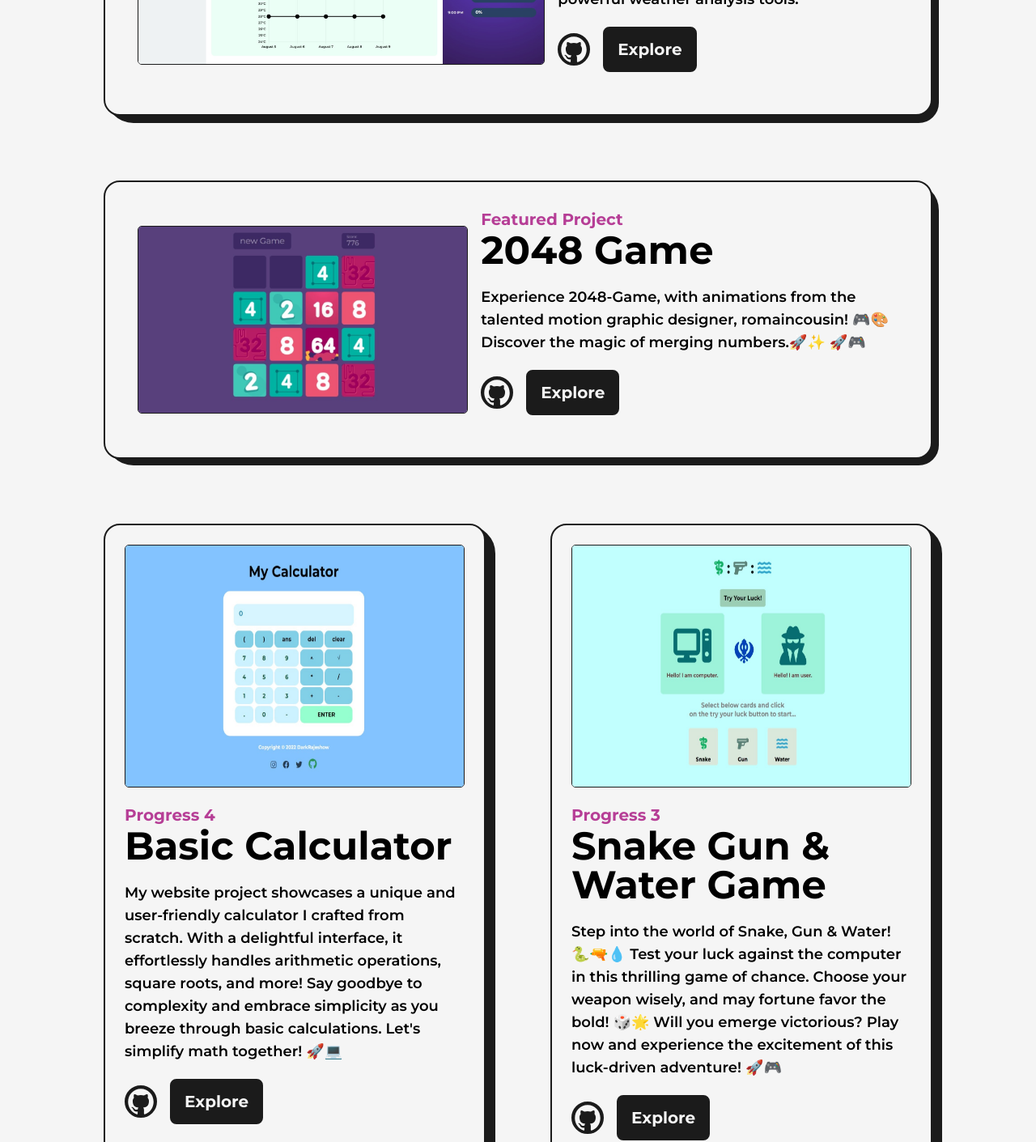
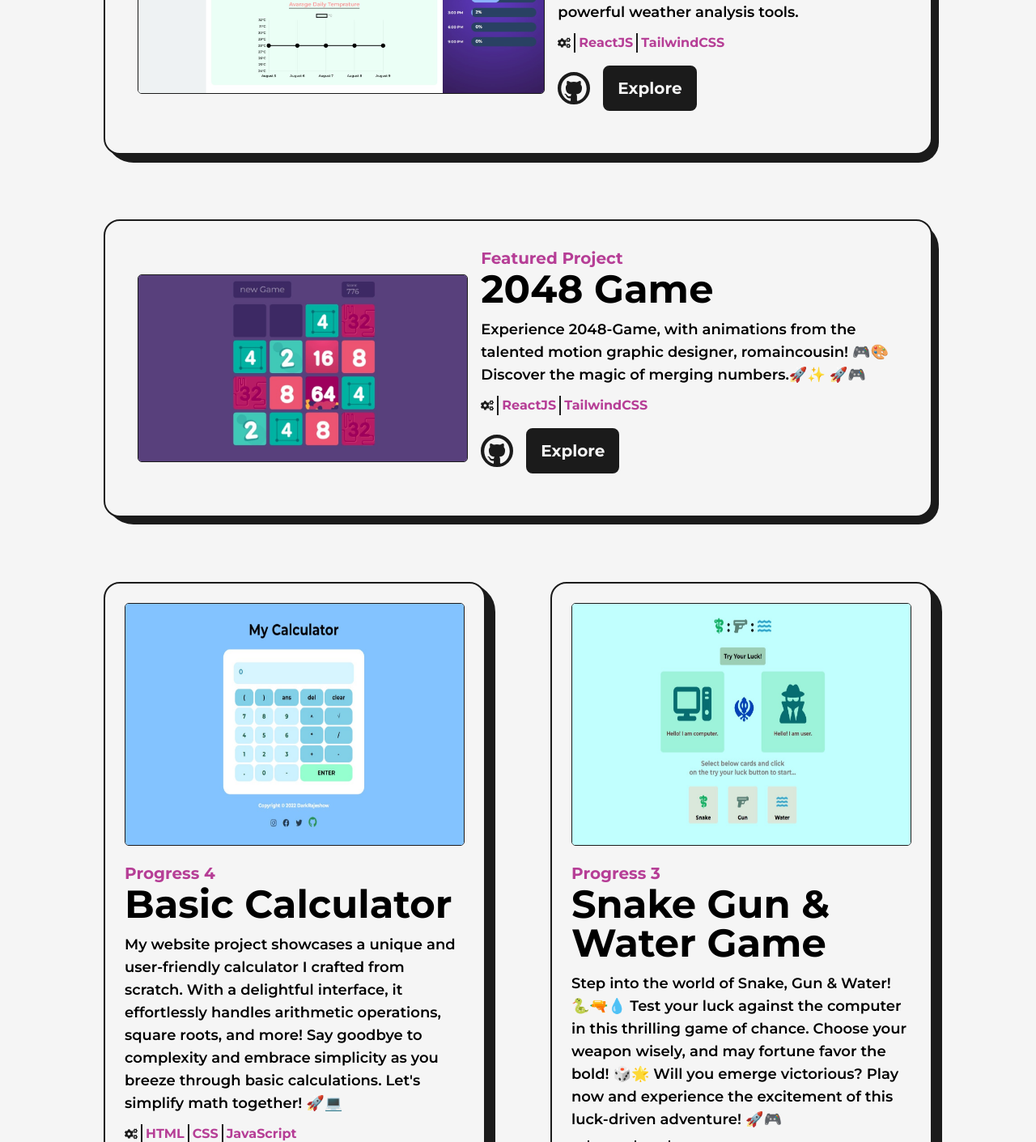
Before and after one commit to DarkRajeshow/My_Portfolio, a Next.js app: page /projects in a window 1280 px wide. Shown: the part 1330-2741 px from the top of the page at 81% size. Built offline with nearby package versions, Linux system fonts and the light colour scheme.

Commit message:
Adding skills used

```diff
--- a/components/ProjectShowcase.js
+++ b/components/ProjectShowcase.js
@@ -3,18 +3,18 @@ import React from 'react'
 import AnimateText from './AnimateText'
 import Image from 'next/image'
 import { GithubIcon } from './Icon'
-import Anime from '@/public/images/projects/anime.jpeg'
+import Anime from '@/public/images/projects/otaku.jpeg'
 import cllimateClues from '@/public/images/projects/cllimateClues.jpeg'
 import Calculator from '@/public/images/projects/calculator.jpeg'
 import SnakeGame from '@/public/images/projects/snakeGame.jpeg'
 import SimonGame from '@/public/images/projects/simonGame.jpeg'
 import game_2048 from '@/public/images/projects/2048.jpeg'
 import University from '@/public/images/projects/university.jpeg'
-
 import { motion } from 'framer-motion'
+import { FaCogs } from 'react-icons/fa'
 
 
-const GridElementFeatured = ({ image, gitHub, title, description, websiteLink, featured = false, projectNo = "" }) => {
+const GridElementFeatured = ({ image, gitHub, title, description, websiteLink, featured = false, projectNo = "", technologyUsed = ['JavaScript'] }) => {
 
     const handleNavigateProject = () => {
         window.open(websiteLink, '_blank');
@@ -40,7 +40,7 @@ const GridElementFeatured = ({ image, gitHub, title, description, websiteLink, f
                     viewport={{ once: true }}
 
                 >
-                    <Image src={image} onClick={handleNavigateProject} className='cursor-pointer hover:scale-[1.02] transition-all h-full w-full' alt='Project_Tumbnail'/>
+                    <Image src={image} onClick={handleNavigateProject} className='cursor-pointer hover:scale-[1.02] transition-all h-full w-full' alt='Project_Tumbnail' />
                 </motion.div>
 
 
@@ -60,7 +60,7 @@ const GridElementFeatured = ({ image, gitHub, title, description, websiteLink, f
                     viewport={{ once: true }}
 
                 >
-                    <h3 className='text-primary font-bold text-base sm:text-lg md:text-xl'> {featured ? "Featured Project" : `Progress ${projectNo}`}</h3>
+                    <h3 className='text-primary dark:text-primaryDark font-bold text-base sm:text-lg md:text-xl'> {featured ? "Featured Project" : `Progress ${projectNo}`}</h3>
                     <h2 className='text-2xl sm:text-3xl md:text-5xl font-bold'
                         initial={{
                             y: 40,
@@ -79,7 +79,15 @@ const GridElementFeatured = ({ image, gitHub, title, description, websiteLink, f
                     <div className="content"
 
                     >
-                        <p className='font-semibold text-sm sm:text-base md:text-lg py-2 md:py-5'>{description}</p>
+                        <p className='font-semibold text-sm sm:text-base md:text-lg py-2 md:py-3'>{description}</p>
+
+                        <div className='text-primary dark:text-primaryDark text-base font-bold pb-4 flex items-center'>
+                            <FaCogs className='text-dark dark:text-light'/>
+                            {technologyUsed.map((tech, index)=>{
+                                return (
+                                    <p className='pl-1 ml-1 border-l-2 border-dark dark:border-light' key={index}>{tech}</p>
+                                )
+                            })}</div>
                         <div className="links flex pb-5 items-center">
                             <a href={gitHub} target='_blank'><GithubIcon className={'!w-[30px] md:!w-[40px] text-light bg-dark border-2 hover:bg-light dark:bg-light dark:text-dark hover:text-dark border-dark dark:hover:bg-dark dark:hover:text-light dark:border-light rounded-full'} /></a>
                             <a href={websiteLink} target='_blank'><button className='text-[12px] sm:text-sm md:text-xl text-light bg-dark font-bold py-1 px-2 md:px-4 md:py-3 mx-4 rounded-lg hover:scale-[1.02] transition-all border-2 hover:bg-light dark:bg-light dark:text-dark hover:text-dark border-dark dark:hover:bg-dark dark:hover:text-light dark:border-light'>Explore</button></a>
@@ -97,21 +105,21 @@ export default function ProjectShowcase() {
 
             <div className="grid grid-cols-2 gap-20 pb-64">
 
-                <GridElementFeatured image={Anime} websiteLink={"https://darkrajeshow.github.io/Otaku_An_Anime_Discovery/"} gitHub="https://github.com/DarkRajeshow/Otaku_A_Anime_Discover" title="Otaku: An Anime Discovery" description={"Discover your favorite anime on Otaku! Find recommendations based on genre, year, and age rating. Get detailed info and personalized suggestions. Try it now!"} featured={true} />
+                <GridElementFeatured image={Anime} websiteLink={"https://otakuuniverse.vercel.app/"} gitHub="https://github.com/DarkRajeshow/Otaku_in_nextJS" technologyUsed={["NextJS", "TailwindCSS"]} title="Otaku Universe: An Anime Discovery" description={"Discover your favorite anime on Otaku! Find recommendations based on genre, year, and age rating. Get detailed info and personalized suggestions. Try it now!"} featured={true} />
 
-                <GridElementFeatured image={cllimateClues} websiteLink={"https://darkrajeshow.github.io/ClimateClues/"} gitHub="https://github.com/DarkRajeshow/ClimateClues" title="ClimateClues" description={"Get future forecasts, rain chances, current temperature, and humidity for any city. Stay informed and plan confidently with our powerful weather analysis tools."} featured={true} />
+                <GridElementFeatured image={cllimateClues} websiteLink={"https://darkrajeshow.github.io/ClimateClues/"} gitHub="https://github.com/DarkRajeshow/ClimateClues" title="ClimateClues" technologyUsed={["ReactJS", "TailwindCSS"]} description={"Get future forecasts, rain chances, current temperature, and humidity for any city. Stay informed and plan confidently with our powerful weather analysis tools."} featured={true} />
 
-                <GridElementFeatured image={game_2048} websiteLink={"https://darkrajeshow.github.io/2048/"} gitHub="https://github.com/DarkRajeshow/2048" title="2048 Game" description={"Experience 2048-Game, with animations from the talented motion graphic designer, romaincousin! 🎮🎨 Discover the magic of merging numbers.🚀✨ 🚀🎮"} featured={true} />
+                <GridElementFeatured image={game_2048} websiteLink={"https://darkrajeshow.github.io/2048/"} gitHub="https://github.com/DarkRajeshow/2048" technologyUsed={["ReactJS","TailwindCSS"]} title="2048 Game" description={"Experience 2048-Game, with animations from the talented motion graphic designer, romaincousin! 🎮🎨 Discover the magic of merging numbers.🚀✨ 🚀🎮"} featured={true} />
 
-                <GridElementFeatured image={Calculator} websiteLink={"https://darkrajeshow.github.io/My-Calculator-Version-2.0/"} gitHub="https://github.com/DarkRajeshow/My-Calculator-Version-2.0" title="Basic Calculator" description={"My website project showcases a unique and user-friendly calculator I crafted from scratch. With a delightful interface, it effortlessly handles arithmetic operations, square roots, and more! Say goodbye to complexity and embrace simplicity as you breeze through basic calculations. Let's simplify math together! 🚀💻"} projectNo="4" />
+                <GridElementFeatured image={Calculator} websiteLink={"https://darkrajeshow.github.io/My-Calculator-Version-2.0/"} technologyUsed={["HTML","CSS", "JavaScript"]} gitHub="https://github.com/DarkRajeshow/My-Calculator-Version-2.0" title="Basic Calculator" description={"My website project showcases a unique and user-friendly calculator I crafted from scratch. With a delightful interface, it effortlessly handles arithmetic operations, square roots, and more! Say goodbye to complexity and embrace simplicity as you breeze through basic calculations. Let's simplify math together! 🚀💻"} projectNo="4" />
 
-                <GridElementFeatured image={SnakeGame} websiteLink={"https://darkrajeshow.github.io/SnakeGunWater_Game/"} gitHub="https://github.com/DarkRajeshow/SnakeGunWater_Game" title="Snake Gun & Water Game" description={"Step into the world of Snake, Gun & Water! 🐍🔫💧 Test your luck against the computer in this thrilling game of chance. Choose your weapon wisely, and may fortune favor the bold! 🎲🌟 Will you emerge victorious? Play now and experience the excitement of this luck-driven adventure! 🚀🎮"} projectNo="3" />
+                <GridElementFeatured image={SnakeGame} websiteLink={"https://darkrajeshow.github.io/SnakeGunWater_Game/"} technologyUsed={["HTML","CSS", "JavaScript"]} gitHub="https://github.com/DarkRajeshow/SnakeGunWater_Game" title="Snake Gun & Water Game" description={"Step into the world of Snake, Gun & Water! 🐍🔫💧 Test your luck against the computer in this thrilling game of chance. Choose your weapon wisely, and may fortune favor the bold! 🎲🌟 Will you emerge victorious? Play now and experience the excitement of this luck-driven adventure! 🚀🎮"} projectNo="3" />
 
 
 
-                <GridElementFeatured image={SimonGame} websiteLink={"https://darkrajeshow.github.io/Simon-Game-Updated/"} gitHub="https://github.com/DarkRajeshow/Simon-Game-Updated" title="Simon Game" description={"Welcome to Simon, the ultimate memory challenge! 🕹️🧠 Test and enhance your memory skills with this captivating game. Follow the pattern, remember the sequence, and aim for the highest score! 🌟🏆 Experience the thrill of beating your own records and mastering the art of memory. Let the fun begin! 🚀"} projectNo="2" />
+                <GridElementFeatured image={SimonGame} websiteLink={"https://darkrajeshow.github.io/Simon-Game-Updated/"} technologyUsed={["HTML","CSS", "JavaScript"]} gitHub="https://github.com/DarkRajeshow/Simon-Game-Updated" title="Simon Game" description={"Welcome to Simon, the ultimate memory challenge! 🕹️🧠 Test and enhance your memory skills with this captivating game. Follow the pattern, remember the sequence, and aim for the highest score! 🌟🏆 Experience the thrill of beating your own records and mastering the art of memory. Let the fun begin! 🚀"} projectNo="2" />
 
-                <GridElementFeatured image={University} websiteLink={"https://darkrajeshow.github.io/University-Website/"} gitHub="https://github.com/DarkRajeshow/University-Website" title="University Landing Page" description={"Welcome to our virtual university! 🎓🏛️ Explore this landing page, a testament to my web development journey and progress. As a beginner, I designed this dummy university site with enthusiasm and dedication. Join us on this educational adventure and witness the evolution of my skills! 🚀💻"} projectNo="1" />
+                <GridElementFeatured image={University} websiteLink={"https://darkrajeshow.github.io/University-Website/"} technologyUsed={["HTML","CSS"]} gitHub="https://github.com/DarkRajeshow/University-Website" title="University Landing Page" description={"Welcome to our virtual university! 🎓🏛️ Explore this landing page, a testament to my web development journey and progress. As a beginner, I designed this dummy university site with enthusiasm and dedication. Join us on this educational adventure and witness the evolution of my skills! 🚀💻"} projectNo="1" />
 
 
             </div>
--- a/package.json
+++ b/package.json
@@ -17,6 +17,7 @@
     "postcss": "8.4.27",
     "react": "18.2.0",
     "react-dom": "18.2.0",
+    "react-icons": "^4.10.1",
     "tailwindcss": "3.3.3"
   }
 }
--- a/tailwind.config.js
+++ b/tailwind.config.js
@@ -36,6 +36,7 @@ module.exports = {
       boxShadow: {
         "3xl": "0 15px 15px 1px rgba(80,230,217, 0.4)",
       },
+
     },
     plugins: [],
   }
```
Also changed, not shown: public/images/projects/otaku.jpeg (added), 1 other file (tests, documents, lock files or other folders).
